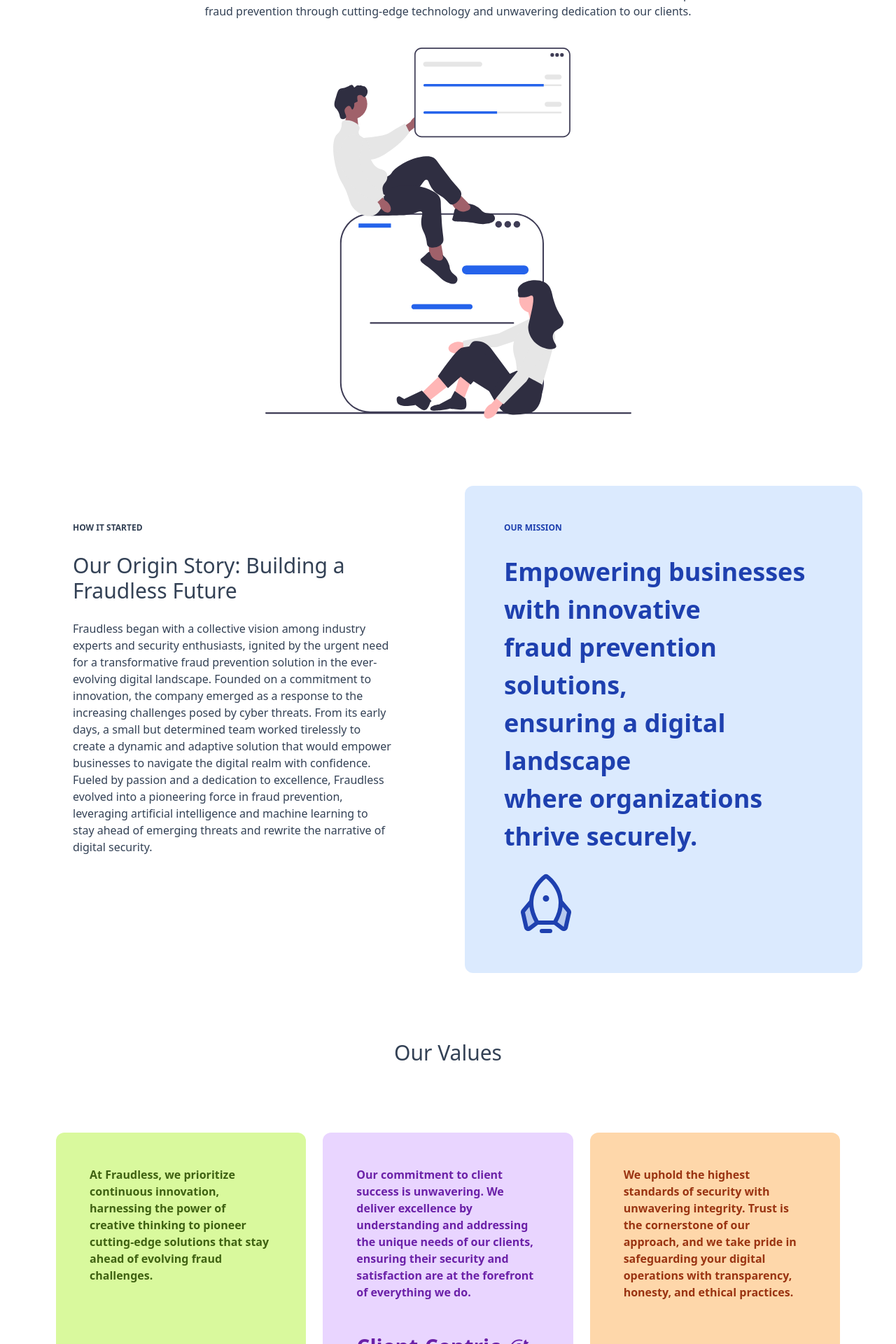
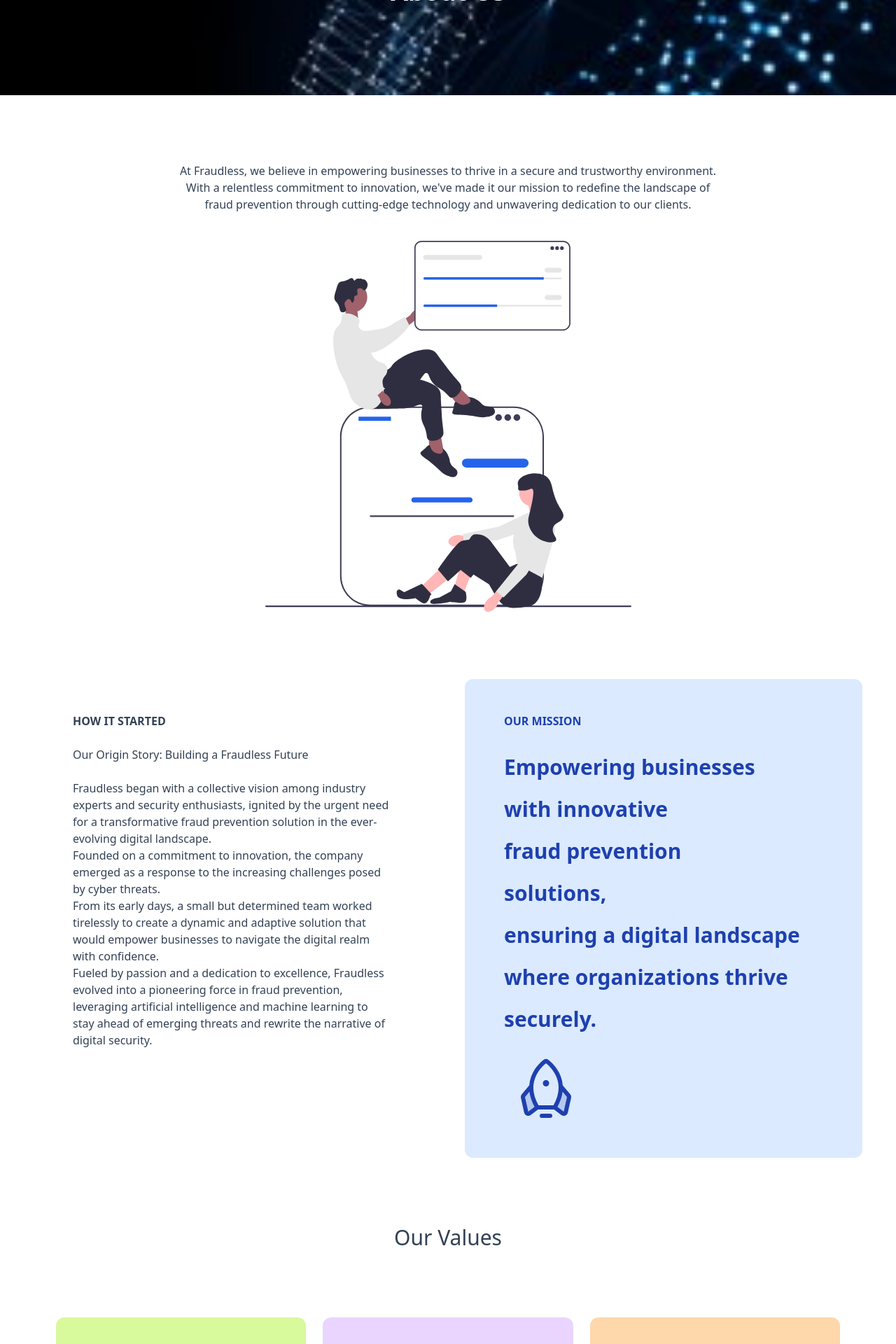
Before and after one commit to maci-kb24/fraudless-nextjs, a Next.js app: page /about in a window 1280 px wide. Shown: the part 240-2160 px from the top of the page at 70% size. Built offline with nearby package versions, Linux system fonts and the light colour scheme.

Commit message:
change the about page

```diff
--- a/app/about/page.jsx
+++ b/app/about/page.jsx
@@ -4,76 +4,218 @@
 import { MdOutlineSecurity } from "react-icons/md";
 import { GoGoal } from "react-icons/go";
 import { GiArchiveResearch } from "react-icons/gi";
-
+import BgImg from '../../public/images/part-bg-1-uai-258x194.jpg';
+import TeamUp from '../../public/images/team_up.svg';
 
 
 const About = () => {
   return (
+    <>
+    <div className="relative isolate overflow-hidden bg-gray-900 py-24 sm:py-32">
+      <Image
+        src={BgImg}
+        alt="background-image"
+        width={1258}
+        height={194}
+        className="absolute inset-0 -z-10 h-full w-full object-cover object-right md:object-center"
+      />
+      <div className="mx-auto max-w-7xl px-6 lg:px-8">
+        <div className="mx-auto  text-center">
+          <h1 className="font-semibold text-white text-4xl">About Us</h1>
+        </div>
+      </div>
+    </div>
+    {/* end hero section*/}
     <section className="about">
       <div className="container mx-auto">
         <div className="text-center px-24">
-          <p className="uppercase font-semibold text-sm pt-12">About Us</p>
-          <p className="pt-12">At Fraudless, we believe in empowering businesses to thrive in a secure and trustworthy environment. <br /> With a relentless commitment to innovation, we&apos;ve made it our mission to redefine the landscape of <br/>fraud prevention through cutting-edge technology and unwavering dedication to our clients.</p>
-          <Image className="mx-auto mt-10" src={Team} alt={Team} width={523} height={231} />
+          <p className="pt-24">
+            At Fraudless, we believe in empowering businesses to thrive in a
+            secure and trustworthy environment. <br />
+            With a relentless commitment to innovation, we&apos;ve made it our mission
+            to redefine the landscape of <br />
+            fraud prevention through cutting-edge technology and unwavering
+            dedication to our clients.
+          </p>
+          <Image
+            alt="team-up"
+            loading="lazy"
+            width={523}
+            height={231}
+            // decoding="async"
+            // data-nimg={1}
+            className="mx-auto mt-10"
+            style={{ color: "transparent" }}
+            src={TeamUp}
+          />
         </div>
         <div className="two-columns grid grid-cols-1 md:grid-cols-2 gap-12 pt-24 px-12">
           <div className="py-12 px-14">
-            <p className="uppercase font-semibold text-[12px]">how it started</p>
-            <h3 className="pt-6">Our Origin Story: Building a Fraudless Future</h3>
-            <p className="pt-6">Fraudless began with a collective vision among industry experts and security enthusiasts, ignited by the urgent need for a transformative fraud prevention solution in the ever-evolving digital landscape. Founded on a commitment to innovation, the company emerged as a response to the increasing challenges posed by cyber threats. From its early days, a small but determined team worked tirelessly to create a dynamic and adaptive solution that would empower businesses to navigate the digital realm with confidence. Fueled by passion and a dedication to excellence, Fraudless evolved into a pioneering force in fraud prevention, leveraging artificial intelligence and machine learning to stay ahead of emerging threats and rewrite the narrative of digital security.</p>
+            <p className="uppercase font-semibold ">how it started</p>
+            <p className="pt-6">Our Origin Story: Building a Fraudless Future</p>
+            <div className="pt-6">
+              <p>
+                Fraudless began with a collective vision among industry experts
+                and security enthusiasts, ignited by the urgent need for a
+                transformative fraud prevention solution in the ever-evolving
+                digital landscape.
+              </p>
+              <p>
+                Founded on a commitment to innovation, the company emerged as a
+                response to the increasing challenges posed by cyber threats.
+              </p>
+              <p>
+                {" "}
+                From its early days, a small but determined team worked tirelessly
+                to create a dynamic and adaptive solution that would empower
+                businesses to navigate the digital realm with confidence.
+              </p>
+              <p>
+                {" "}
+                Fueled by passion and a dedication to excellence, Fraudless
+                evolved into a pioneering force in fraud prevention, leveraging
+                artificial intelligence and machine learning to stay ahead of
+                emerging threats and rewrite the narrative of digital security.
+              </p>
+            </div>
           </div>
           <div className="bg-blue-100 rounded-xl py-12 px-14">
-            <p className="uppercase font-semibold text-[12px] text-blue-800">our mission</p>
-            <h2 className="text-blue-800 font-bold leading-normal pt-6">Empowering businesses<br/> with innovative<br/> fraud prevention <br/>solutions,<br/> ensuring a digital landscape<br/> where organizations thrive securely.</h2>
-            <PiRocketDuotone size={120} className="text-blue-800 pt-6" />
+            <p className="uppercase font-semibold text-blue-800">our mission</p>
+            <h2 className="text-blue-800 font-bold text-3xl leading-loose pt-6">
+              Empowering businesses
+              <br />
+              with innovative
+              <br />
+              fraud prevention <br />
+              solutions,
+              <br />
+              ensuring a digital landscape
+              <br />
+              where organizations thrive securely.
+            </h2>
+            <svg
+              stroke="currentColor"
+              fill="currentColor"
+              strokeWidth={0}
+              viewBox="0 0 256 256"
+              className="text-blue-800 pt-6"
+              height={120}
+              width={120}
+              xmlns="http://www.w3.org/2000/svg"
+            >
+              <path
+                d="M94.81,192,65.36,214.24a8,8,0,0,1-12.81-4.51L40.19,154.1a8,8,0,0,1,1.66-6.86l30.31-36.33C71,134.25,76.7,161.43,94.81,192Zm119.34-44.76-30.31-36.33c1.21,23.34-4.54,50.52-22.65,81.09l29.45,22.24a8,8,0,0,0,12.81-4.51l12.36-55.63A8,8,0,0,0,214.15,147.24Z"
+                opacity="0.2"
+              />
+              <path d="M152,224a8,8,0,0,1-8,8H112a8,8,0,0,1,0-16h32A8,8,0,0,1,152,224ZM128,112a12,12,0,1,0-12-12A12,12,0,0,0,128,112Zm95.62,43.83-12.36,55.63a16,16,0,0,1-25.51,9.11L158.51,200h-61L70.25,220.57a16,16,0,0,1-25.51-9.11L32.38,155.83a16.09,16.09,0,0,1,3.32-13.71l28.56-34.26a123.07,123.07,0,0,1,8.57-36.67c12.9-32.34,36-52.63,45.37-59.85a16,16,0,0,1,19.6,0c9.34,7.22,32.47,27.51,45.37,59.85a123.07,123.07,0,0,1,8.57,36.67l28.56,34.26A16.09,16.09,0,0,1,223.62,155.83ZM99.43,184h57.14c21.12-37.54,25.07-73.48,11.74-106.88C156.55,47.64,134.49,29,128,24c-6.51,5-28.57,23.64-40.33,53.12C74.36,110.52,78.31,146.46,99.43,184Zm-15,5.85Q68.28,160.5,64.83,132.16L48,152.36,60.36,208l.18-.13ZM208,152.36l-16.83-20.2q-3.42,28.28-19.56,57.69l23.85,18,.18.13Z" />
+            </svg>
           </div>
         </div>
         <div className="our-values">
-          <h3 className="text-center pt-24">Our Values</h3>
+          <h3 className="text-center pt-24 text-3xl">Our Values</h3>
           <div className="three-columns flex flex-col md:flex-row gap-6 pt-24 px-20">
             <div className="flex-1 bg-lime-200 p-12 rounded-xl">
-            <p className="text-lime-800 font-semibold">At Fraudless, we prioritize continuous innovation, harnessing the power of creative thinking to pioneer cutting-edge solutions that stay ahead of evolving fraud challenges.</p>
+              <p className="text-lime-800 leading-loose font-semibold">
+                At Fraudless, we prioritize continuous innovation, harnessing the
+                power of creative thinking to pioneer cutting-edge solutions that
+                stay ahead of evolving fraud challenges.
+              </p>
               <div className="flex items-end">
-          <h3 className="font-semibold text-lime-800 pt-24 mr-3">Innovation</h3>
-          <GiArchiveResearch size={30} className="text-lime-800" />
+                <h3 className="font-semibold text-lime-800 pt-24 mr-3">
+                  Innovation
+                </h3>
+                <svg
+                  stroke="currentColor"
+                  fill="currentColor"
+                  strokeWidth={0}
+                  viewBox="0 0 512 512"
+                  className="text-lime-800"
+                  height={30}
+                  width={30}
+                  xmlns="http://www.w3.org/2000/svg"
+                >
+                  <path d="M149.7 85.6c-1.2 0-2.5 0-3.7.1-33.9.8-75.5 10.7-127.3 33.7v243.4c60.8-28.8 106.7-37.1 144.2-33.1 13.7 1.4 26.3 4.5 37.9 8.6l-45.1-78.8c-8.6 3.5-17.9 5.5-27.7 5.5-40.21 0-73-32.8-73-73s32.79-73 73-73c40.2 0 73 32.8 73 73 0 24-11.7 45.3-29.7 58.7l57.3 100c6.2 3.2 12.1 6.7 17.9 10.2v-243c-23.2-17.7-50.2-30-86-32-3.5-.2-7.1-.3-10.8-.3zm212 0c-3.7 0-7.4.1-10.9.3-35.8 2-62.7 14.3-86 32v243c23.9-14.6 50.1-27.7 83.6-31.2 37.5-4 83.5 4.3 144.2 33.1V119.4c-51.7-23-93.3-32.9-127.2-33.7-1.3 0-2.5-.1-3.7-.1zM128 137c-30.48 0-55 24.5-55 55s24.52 55 55 55c30.5 0 55-24.5 55-55s-24.5-55-55-55zm2.3 13.9h2.8C109 169.1 98.32 193 99.73 221.1c-26.06-38.8 1.27-69.4 30.57-70.2zm13.1 196.5c-32 .3-71.8 9.8-124.7 36v42.5c60.8-28.8 106.7-37.1 144.2-33.1 18.6 2 34.9 6.9 49.8 13.3-4.7 6.1-9.3 13.3-13.9 21.7h53.3l-36-62.7c-16.6-8.3-34.3-14.6-55.1-16.8-5.6-.6-11.5-.9-17.6-.9zm220.9 0c-4.8.1-9.4.4-13.9.9-34 3.6-59.6 18-85.6 34.4v.3c-6.1-1.9-12.3-2.3-18.3-1.2l26.3 46H316c-6-8.2-11.8-15.4-17.7-21.6 15-6.5 31.4-11.4 50.1-13.4 37.5-4 83.5 4.3 144.2 33.1v-42.5c-53.1-26.3-93.1-35.9-125.2-36h-3.1z" />
+                </svg>
               </div>
             </div>
             <div className="flex-1 p-12 rounded-xl bg-purple-200">
-            <p className="font-semibold text-purple-800">Our commitment to client success is unwavering. We deliver excellence by understanding and addressing the unique needs of our clients, ensuring their security and satisfaction are at the forefront of everything we do.</p>
+              <p className="font-semibold leading-loose text-purple-800">
+                Our commitment to client success is unwavering. We deliver
+                excellence by understanding and addressing the unique needs of our
+                clients, ensuring their security and satisfaction are at the
+                forefront of everything we do.
+              </p>
               <div className="flex items-end">
-            <h3 className="font-semibold text-purple-800 pt-12 mr-3">Client-Centric</h3>
-            <GoGoal size={30} className="text-purple-800"/>
+                <h3 className="font-semibold text-purple-800 pt-12 mr-3">
+                  Client-Centric
+                </h3>
+                <svg
+                  stroke="currentColor"
+                  fill="currentColor"
+                  strokeWidth={0}
+                  viewBox="0 0 24 24"
+                  className="text-purple-800"
+                  height={30}
+                  width={30}
+                  xmlns="http://www.w3.org/2000/svg"
+                >
+                  <path d="M20.172 6.75h-1.861l-4.566 4.564a1.874 1.874 0 1 1-1.06-1.06l4.565-4.565V3.828a.94.94 0 0 1 .275-.664l1.73-1.73a.249.249 0 0 1 .25-.063c.089.026.155.1.173.191l.46 2.301 2.3.46c.09.018.164.084.19.173a.25.25 0 0 1-.062.249l-1.731 1.73a.937.937 0 0 1-.663.275Z" />
+                  <path d="M2.625 12A9.375 9.375 0 0 0 12 21.375 9.375 9.375 0 0 0 21.375 12c0-.898-.126-1.766-.361-2.587A.75.75 0 0 1 22.455 9c.274.954.42 1.96.42 3 0 6.006-4.869 10.875-10.875 10.875S1.125 18.006 1.125 12 5.994 1.125 12 1.125c1.015-.001 2.024.14 3 .419a.75.75 0 1 1-.413 1.442A9.39 9.39 0 0 0 12 2.625 9.375 9.375 0 0 0 2.625 12Z" />
+                  <path d="M7.125 12a4.874 4.874 0 1 0 9.717-.569.748.748 0 0 1 1.047-.798c.251.112.42.351.442.625a6.373 6.373 0 0 1-10.836 5.253 6.376 6.376 0 0 1 5.236-10.844.75.75 0 1 1-.17 1.49A4.876 4.876 0 0 0 7.125 12Z" />
+                </svg>
               </div>
             </div>
             <div className="flex-1 p-12 rounded-xl bg-orange-200">
-            <p className="font-semibold text-orange-800">We uphold the highest standards of security with unwavering integrity. Trust is the cornerstone of our approach, and we take pride in safeguarding your digital operations with transparency, honesty, and ethical practices.</p>
+              <p className="font-semibold leading-loose text-orange-800">
+                We uphold the highest standards of security with unwavering
+                integrity. Trust is the cornerstone of our approach, and we take
+                pride in safeguarding your digital operations with transparency,
+                honesty, and ethical practices.
+              </p>
               <div className="flex items-end">
-            <h3 className="font-semibold text-orange-800 pt-16 mr-3">Security</h3>
-            <MdOutlineSecurity className="text-orange-800" size={30} />
+                <h3 className="font-semibold text-orange-800 pt-16 mr-3">
+                  Security
+                </h3>
+                <svg
+                  stroke="currentColor"
+                  fill="currentColor"
+                  strokeWidth={0}
+                  viewBox="0 0 24 24"
+                  className="text-orange-800"
+                  height={30}
+                  width={30}
+                  xmlns="http://www.w3.org/2000/svg"
+                >
+                  <path fill="none" d="M0 0h24v24H0V0z" />
+                  <path d="M12 1 3 5v6c0 5.55 3.84 10.74 9 12 5.16-1.26 9-6.45 9-12V5l-9-4zm0 10.99h7c-.53 4.12-3.28 7.79-7 8.94V12H5V6.3l7-3.11v8.8z" />
+                </svg>
               </div>
             </div>
           </div>
         </div>
-        <div class=" about-cta">
-          <div class="mx-auto max-w-screen-xl px-4 py-32 lg:flex lg:h-screen lg:items-center">
-            <div class="mx-auto max-w-xl text-center">
-              <h1 class="text-3xl font-extrabold sm:text-5xl">
+        <div className="about-cta">
+          <div className="mx-auto max-w-screen-xl px-4 py-32 lg:flex lg:h-screen lg:items-center">
+            <div className="mx-auto max-w-xl text-center">
+              <h1 className="text-3xl font-extrabold sm:text-5xl">
                 Join Us in Building a
-                <strong class="font-extrabold text-blue-900 sm:block"> Fraudless Future </strong>
+                <strong className="font-extrabold text-blue-900 sm:block">
+                  Fraudless Future
+                </strong>
               </h1>
-              <p class="mt-4 sm:text-relaxed">
-              Whether you&apos;re a small business looking for robust fraud prevention or an enterprise seeking cutting-edge solutions, Fraudless is here for you. Together, let&apos;s secure tomorrow, today.</p>
-
-              <div class="mt-8 flex flex-wrap justify-center gap-4">
+              <p className="mt-4 sm:text-relaxed">
+                Whether you&apos;re a small business looking for robust fraud
+                prevention or an enterprise seeking cutting-edge solutions,
+                Fraudless is here for you. Together, let&apos;s secure tomorrow, today.
+              </p>
+              <div className="mt-8 flex flex-wrap justify-center gap-4">
                 <button
-                  class="block w-full bg-blue-600 px-12 py-3 text-sm font-medium text-white shadow hover:bg-blue-700 focus:outline-none focus:ring active:bg-blue-500 sm:w-auto"
+                  className="block w-full bg-blue-600 px-12 py-3 text-sm font-medium text-white shadow hover:bg-blue-700 focus:outline-none focus:ring active:bg-blue-500 sm:w-auto"
                   href="/get-started"
                 >
                   Get Started
                 </button>
-
                 <button
-                  class="block w-full px-12 py-3 text-sm font-medium text-blue-600 shadow hover:text-blue-700 focus:outline-none focus:ring active:text-blue-500 sm:w-auto"
+                  className="block w-full px-12 py-3 text-sm font-medium text-blue-600 shadow hover:text-blue-700 focus:outline-none focus:ring active:text-blue-500 sm:w-auto"
                   href="/about"
                 >
                   Learn More
@@ -84,6 +226,8 @@
         </div>
       </div>
     </section>
+  </>
+
   )
 }
 
```
Lines whose indentation alone changed are shown as unchanged.
